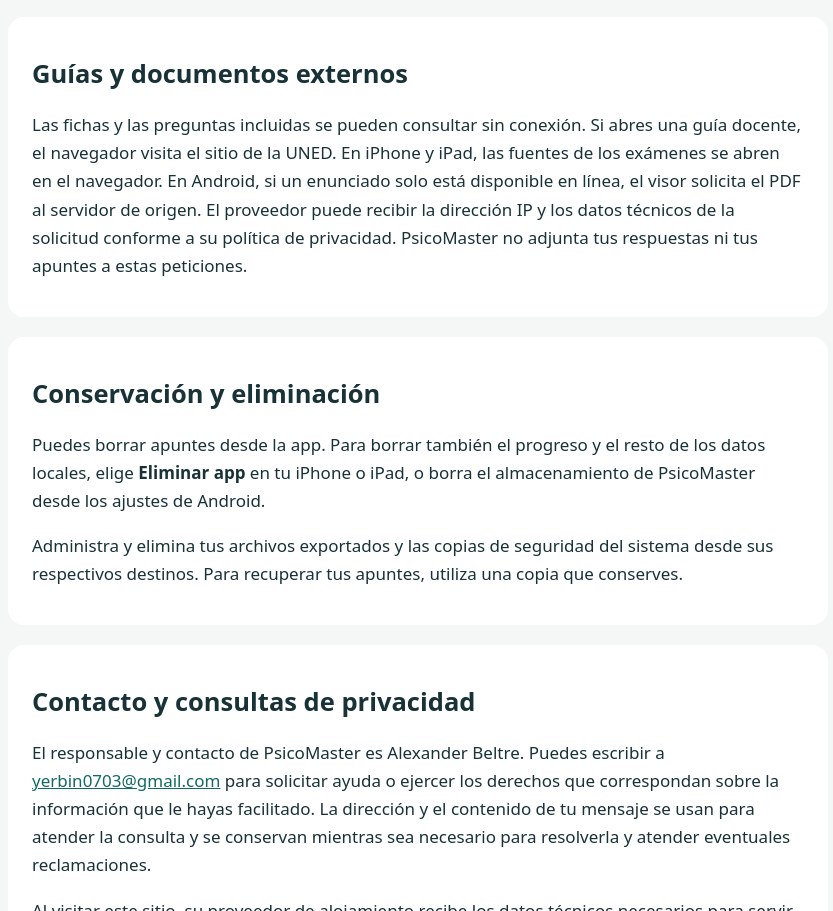
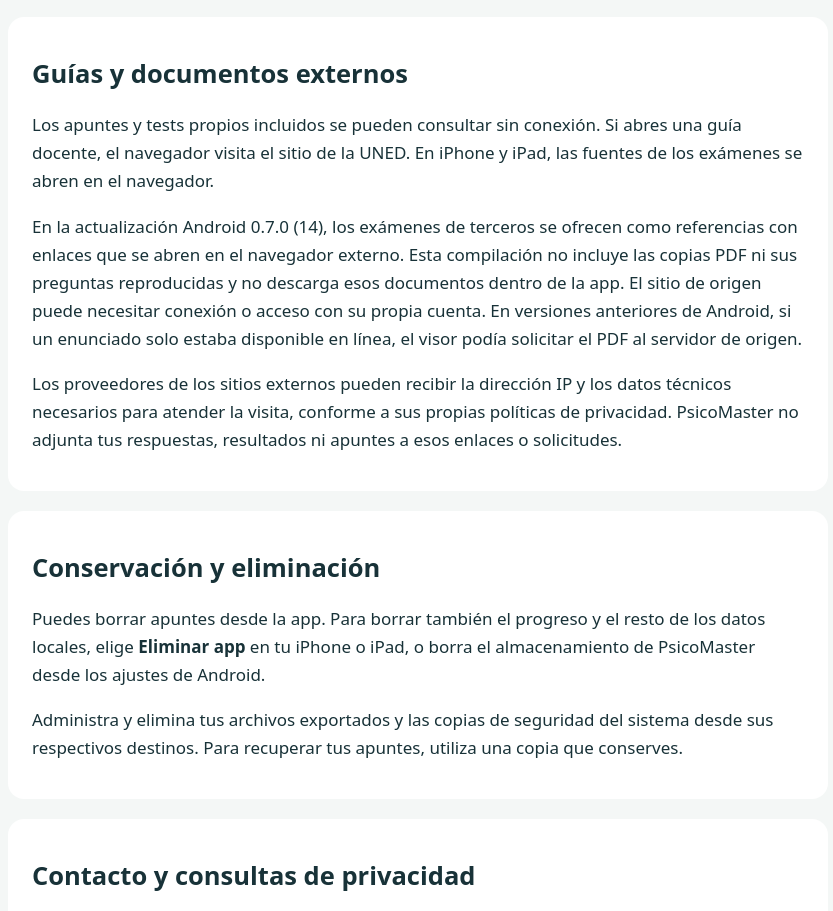
Before and after one commit to yerbin69-hash/politicas-apps-publicas, a plain HTML site: page public/psicomaster/privacy.html in a window 1280 px wide. Shown: the part 907-1818 px from the top of the page, without its empty margins (222-1055 px from the left). Drawn offline with Linux system fonts and the light colour scheme.

Commit message:
Clarify PsicoMaster Android14 external source references and local study data

```diff
--- a/public/psicomaster/privacy.html
+++ b/public/psicomaster/privacy.html
@@ -34,7 +34,9 @@
 
     <section>
       <h2>Guías y documentos externos</h2>
-      <p>Las fichas y las preguntas incluidas se pueden consultar sin conexión. Si abres una guía docente, el navegador visita el sitio de la UNED. En iPhone y iPad, las fuentes de los exámenes se abren en el navegador. En Android, si un enunciado solo está disponible en línea, el visor solicita el PDF al servidor de origen. El proveedor puede recibir la dirección IP y los datos técnicos de la solicitud conforme a su política de privacidad. PsicoMaster no adjunta tus respuestas ni tus apuntes a estas peticiones.</p>
+      <p>Los apuntes y tests propios incluidos se pueden consultar sin conexión. Si abres una guía docente, el navegador visita el sitio de la UNED. En iPhone y iPad, las fuentes de los exámenes se abren en el navegador.</p>
+      <p>En la actualización Android 0.7.0 (14), los exámenes de terceros se ofrecen como referencias con enlaces que se abren en el navegador externo. Esta compilación no incluye las copias PDF ni sus preguntas reproducidas y no descarga esos documentos dentro de la app. El sitio de origen puede necesitar conexión o acceso con su propia cuenta. En versiones anteriores de Android, si un enunciado solo estaba disponible en línea, el visor podía solicitar el PDF al servidor de origen.</p>
+      <p>Los proveedores de los sitios externos pueden recibir la dirección IP y los datos técnicos necesarios para atender la visita, conforme a sus propias políticas de privacidad. PsicoMaster no adjunta tus respuestas, resultados ni apuntes a esos enlaces o solicitudes.</p>
     </section>
 
     <section>
```
